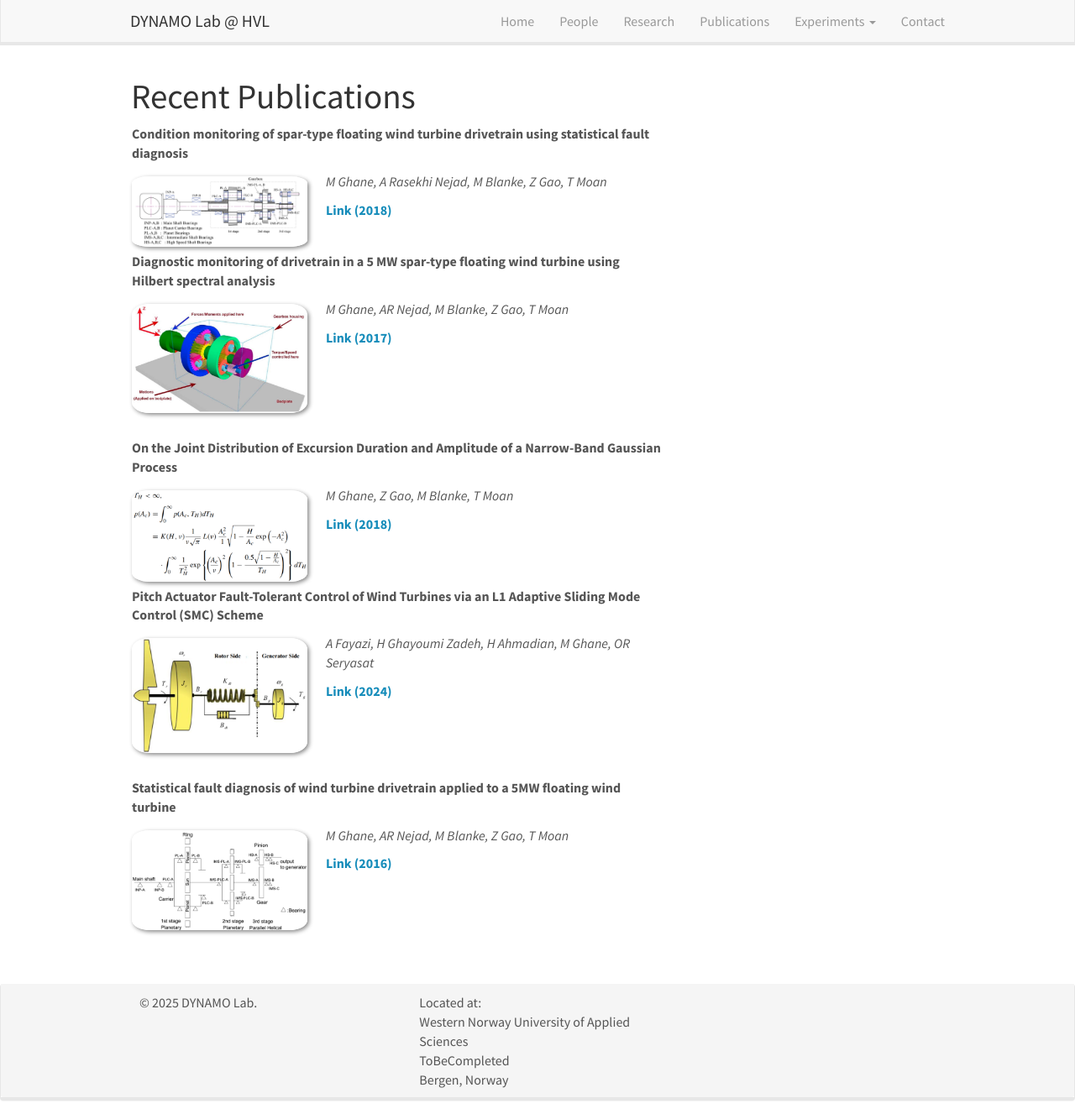
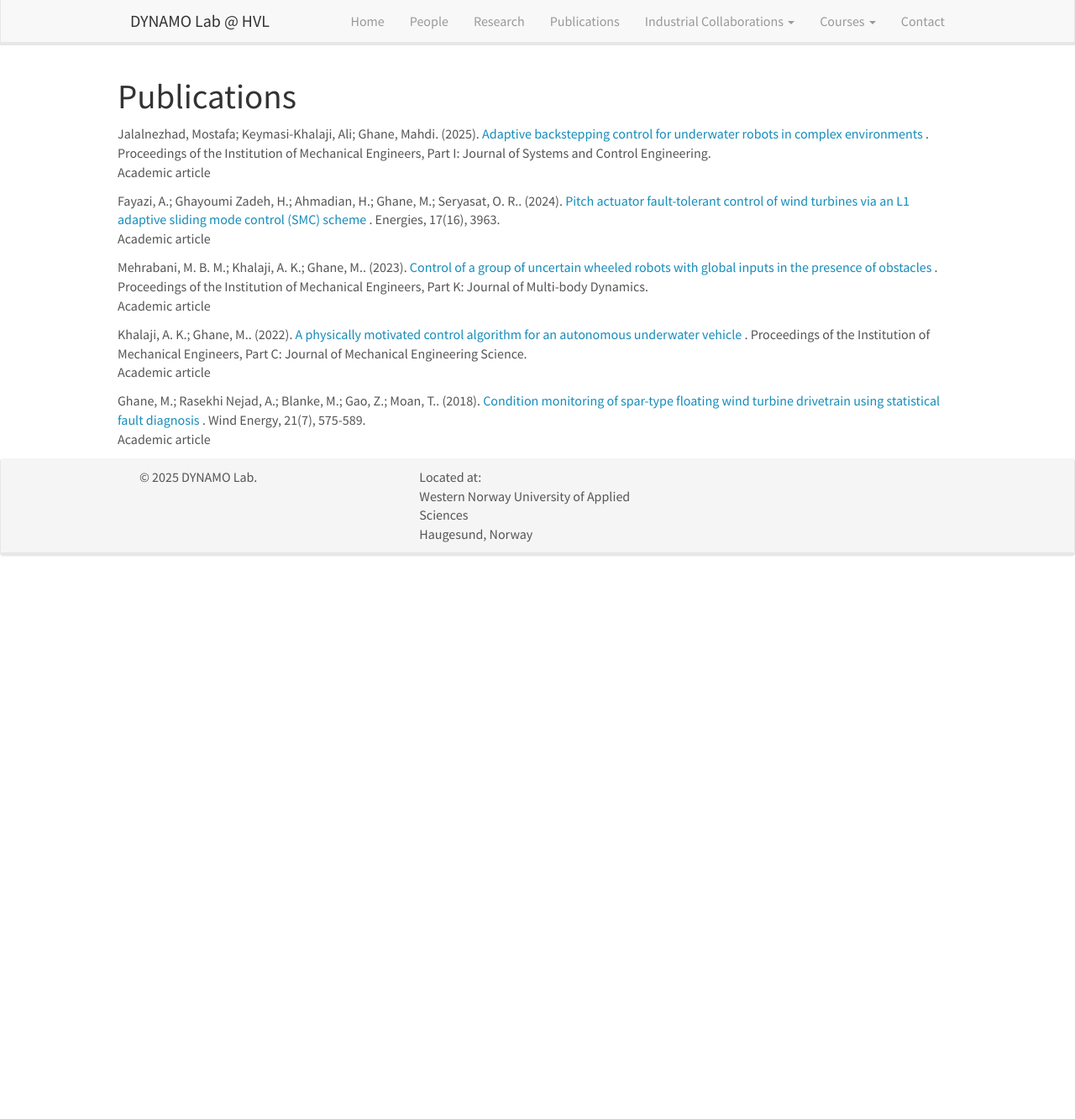
Before and after one commit to dynamo-hvl/dynamo-hvl.github.io, a Jekyll site: the page built from _pages/publications.md, in a window 1280 px wide and 1333 px high. Shown: the whole window at 84% size. Built offline with Jekyll 4.4.1, drawn with Linux system fonts in a browser that asks for light colours; nearby versions of some CDN libraries.

```diff
--- /dev/null
+++ b/_data/publications.yml
@@ -0,0 +1,35 @@
+- authors: "Jalalnezhad, Mostafa; Keymasi-Khalaji, Ali; Ghane, Mahdi"
+  year: 2025
+  title: "Adaptive backstepping control for underwater robots in complex environments"
+  journal: "Proceedings of the Institution of Mechanical Engineers, Part I: Journal of Systems and Control Engineering"
+  type: "Academic article"
+  url: "https://journals.sagepub.com/doi/abs/10.1177/09596518241300663"
+
+- authors: "Fayazi, A.; Ghayoumi Zadeh, H.; Ahmadian, H.; Ghane, M.; Seryasat, O. R."
+  year: 2024
+  title: "Pitch actuator fault-tolerant control of wind turbines via an L1 adaptive sliding mode control (SMC) scheme"
+  journal: "Energies, 17(16), 3963"
+  type: "Academic article"
+  url: "https://www.mdpi.com/1996-1073/17/16/3963"
+
+
+- authors: "Mehrabani, M. B. M.; Khalaji, A. K.; Ghane, M."
+  year: 2023
+  title: "Control of a group of uncertain wheeled robots with global inputs in the presence of obstacles"
+  journal: "Proceedings of the Institution of Mechanical Engineers, Part K: Journal of Multi-body Dynamics"
+  type: "Academic article"
+  url: "https://journals.sagepub.com/doi/abs/10.1177/14644193221140442"
+
+- authors: "Khalaji, A. K.; Ghane, M."
+  year: 2022
+  title: "A physically motivated control algorithm for an autonomous underwater vehicle"
+  journal: "Proceedings of the Institution of Mechanical Engineers, Part C: Journal of Mechanical Engineering Science"
+  type: "Academic article"
+  url: "https://journals.sagepub.com/doi/abs/10.1177/09544062211002233"
+
+- authors: "Ghane, M.; Rasekhi Nejad, A.; Blanke, M.; Gao, Z.; Moan, T."
+  year: 2018
+  title: "Condition monitoring of spar-type floating wind turbine drivetrain using statistical fault diagnosis"
+  journal: "Wind Energy, 21(7), 575-589"
+  type: "Academic article"
+  url: "https://onlinelibrary.wiley.com/doi/abs/10.1002/we.2179"
--- a/_data/publist.yml
+++ /dev/null
@@ -1,50 +0,0 @@
-- title: "Condition monitoring of spar-type floating wind turbine drivetrain using statistical fault diagnosis"
-  image: Condition monitoring of spar-type floating wind turbine drivetrain using statistical fault diagnosis.png
-  description:
-  authors: M Ghane, A Rasekhi Nejad, M Blanke, Z Gao, T Moan
-  link:
-    url: https://onlinelibrary.wiley.com/doi/full/10.1002/we.2179?casa_token=OYJrtg3k1XUAAAAA%3A3Vjegj2w1tUzvVuv7tOf2jhnQfKkdkZpVyJdt66umulu_Sb-dlyFLzJKWFCu-NgnKjCpihnG_ETEDADwDg
-    display:  Link (2018)
-  highlight: 1
-  news2:
-
-- title: "Diagnostic monitoring of drivetrain in a 5 MW spar-type floating wind turbine using Hilbert spectral analysis"
-  image: Diagnostic monitoring of drivetrain in a 5 MW spar-type floating wind turbine using Hilbert spectral analysis.png
-  description:
-  authors: M Ghane, AR Nejad, M Blanke, Z Gao, T Moan
-  link:
-    url: https://www.sciencedirect.com/science/article/pii/S1876610217353572
-    display:  Link (2017)
-  highlight: 1
-  news2:
-
-
-- title: "On the Joint Distribution of Excursion Duration and Amplitude of a Narrow-Band Gaussian Process"
-  image: On the Joint Distribution of Excursion Duration and Amplitude of a Narrow-Band Gaussian Process.png
-  description:
-  authors: M Ghane, Z Gao, M Blanke, T Moan
-  link:
-    url: https://ieeexplore.ieee.org/abstract/document/8318572
-    display:  Link (2018)
-  highlight: 1
-  news2:
-
-- title: "Pitch Actuator Fault-Tolerant Control of Wind Turbines via an L1 Adaptive Sliding Mode Control (SMC) Scheme"
-  image: Pitch Actuator Fault-Tolerant Control of Wind Turbines via an L1 Adaptive Sliding Mode Control.png
-  description:
-  authors: A Fayazi, H Ghayoumi Zadeh, H Ahmadian, M Ghane, OR Seryasat
-  link:
-    url: https://www.researchgate.net/profile/Hossein-Ghayoumi-Zadeh/publication/382975643_Pitch_Actuator_Fault-Tolerant_Control_of_Wind_Turbines_via_an_L1_Adaptive_Sliding_Mode_Control_SMC_Scheme/links/66b632f08f7e1236bc4888b0/Pitch-Actuator-Fault-Tolerant-Control-of-Wind-Turbines-via-an-L1-Adaptive-Sliding-Mode-Control-SMC-Scheme.pdf
-    display:  Link (2024)
-  highlight: 1
-  news2:
-
-- title: "Statistical fault diagnosis of wind turbine drivetrain applied to a 5MW floating wind turbine"
-  image: Statistical fault diagnosis of wind turbine drivetrain applied to a 5MW floating wind turbine.png
-  description:
-  authors: M Ghane, AR Nejad, M Blanke, Z Gao, T Moan
-  link:
-    url: https://iopscience.iop.org/article/10.1088/1742-6596/753/5/052017/meta
-    display:  Link (2016)
-  highlight: 1
-  news2:
--- a/_includes/footer.html
+++ b/_includes/footer.html
@@ -15,8 +15,7 @@
 		<div class="col-sm-4">
 		  Located at:<br />
 		  Western Norway University of Applied Sciences<br />
-		  ToBeCompleted<br />
-		  Bergen, Norway<br />
+		  Haugesund, Norway<br />
 		</div>
 
 	  </div>
--- a/_includes/header.html
+++ b/_includes/header.html
@@ -19,7 +19,7 @@
           <!-- <li><a href="{{ site.url }}{{ site.baseurl }}/experiments">Experiments</a></li> -->
           <li class="dropdown">
           <a href="#" class="dropdown-toggle" data-toggle="dropdown" role="button">
-            Experiments <span class="caret"></span>
+            Industrial Collaborations <span class="caret"></span>
           </a>
           <ul class="dropdown-menu">
             <li><a href="{{ site.url }}{{ site.baseurl }}/experiments/Experiment_ball_and_beam">Ball and beam</a></li>
@@ -28,6 +28,16 @@
           </ul>
           </li>
 
+          <li class="dropdown">
+          <a href="#" class="dropdown-toggle" data-toggle="dropdown" role="button">
+            Courses <span class="caret"></span>
+          </a>
+          <ul class="dropdown-menu">
+            <li><a href="{{ site.url }}{{ site.baseurl }}/experiments/Experiment_ball_and_beam">Control Theory (ELE207)</a></li>
+            <li><a href="https://robotics-lab-documentation.readthedocs.io/en/latest/texts/ele306-syllabus.html">Robotics (ELE306)</a></li>
+          </ul>
+          </li>
+
           <li><a href="{{ site.url }}{{ site.baseurl }}/contact">Contact</a></li>
         </ul>
       </div>
--- a/_pages/publications.md
+++ b/_pages/publications.md
@@ -1,52 +1,20 @@
 ---
-title: "Orthotron - Publications"
-layout: gridlay
-excerpt: "Orthotron -- Publications."
-sitemap: false
+title: "Publications"
+layout: default
 permalink: /publications/
 ---
 
-# Recent Publications
+# Publications
 
-{% assign number_printed = 0 %}
-{% for publi in site.data.publist %}
+{% assign sorted_pubs = site.data.publications | sort: "year" | reverse %}
 
-{% assign even_odd = number_printed | modulo: 2 %}
-{% if publi.highlight == 1 %}
-
-{% if even_odd == 0 %}
-<div class="row">
-{% endif %}
-
-<div class="col-sm-8 clearfix">
-
-  <pubtit>{{ publi.title }}</pubtit>
-  <img src="{{ site.url }}{{ site.baseurl }}/images/{{ publi.image }}" class="img-responsive" width="33%" style="float: left" />
-  <p>{{ publi.description }}</p>
-  <p><em>{{ publi.authors }}</em></p>
-  <p><strong><a href="{{ publi.link.url }}">{{ publi.link.display }}</a></strong></p>
-  <p class="text-danger"><strong> {{ publi.news1 }}</strong></p>
-  <p> {{ publi.news2 }}</p>
-
-</div>
-
-{% assign number_printed = number_printed | plus: 1 %}
-
-{% if even_odd == 1 %}
-</div>
-{% endif %}
-
-{% endif %}
+{% for pub in sorted_pubs %}
+<p class="publication-entry">
+  {{ pub.authors }}. ({{ pub.year }}).
+  <a href="{{ pub.url }}" target="_blank">
+    {{ pub.title }}
+  </a>.
+  {{ pub.journal }}.<br>
+  {{ pub.type }}
+</p>
 {% endfor %}
-
-{% assign even_odd = number_printed | modulo: 2 %}
-{% if even_odd == 1 %}
-</div>
-{% endif %}
-
-<p> &nbsp; </p>
-
-
-<!-- # Publication List
-
-For a list of Dr. McLachlin's publications see [Google Scholar](https://scholar.google.com/citations?user=LHXh0MQAAAAJ&hl=en) -->
```
Also changed, not shown: _data/team_members.yml (+16 -2 lines), _layouts/publications.html (+17 -3 lines), _pages/people.md (+3 -1 lines), Gemfile.lock, images/faiga.jpg (added), images/harald.png (added), images/mahdis.png (added).
